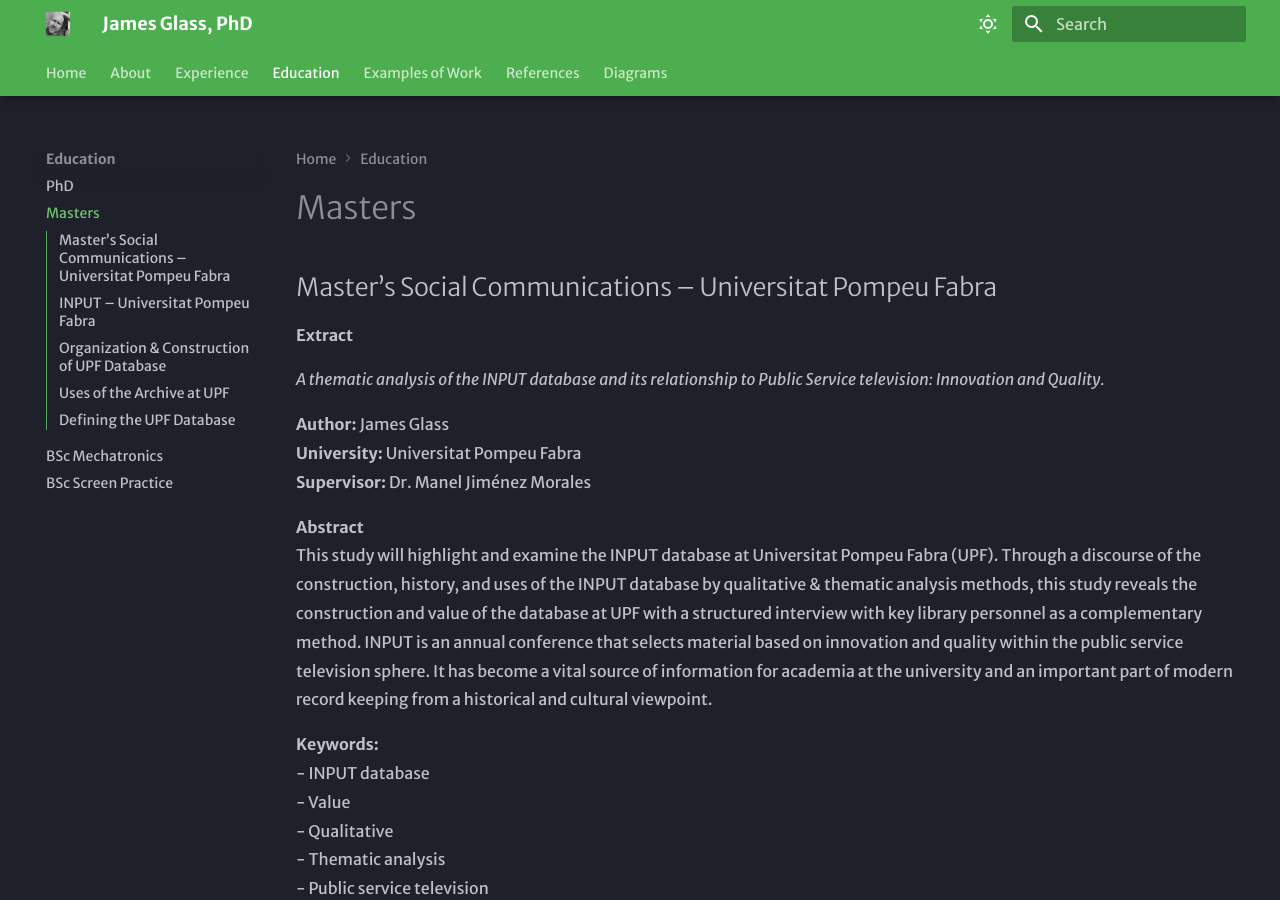
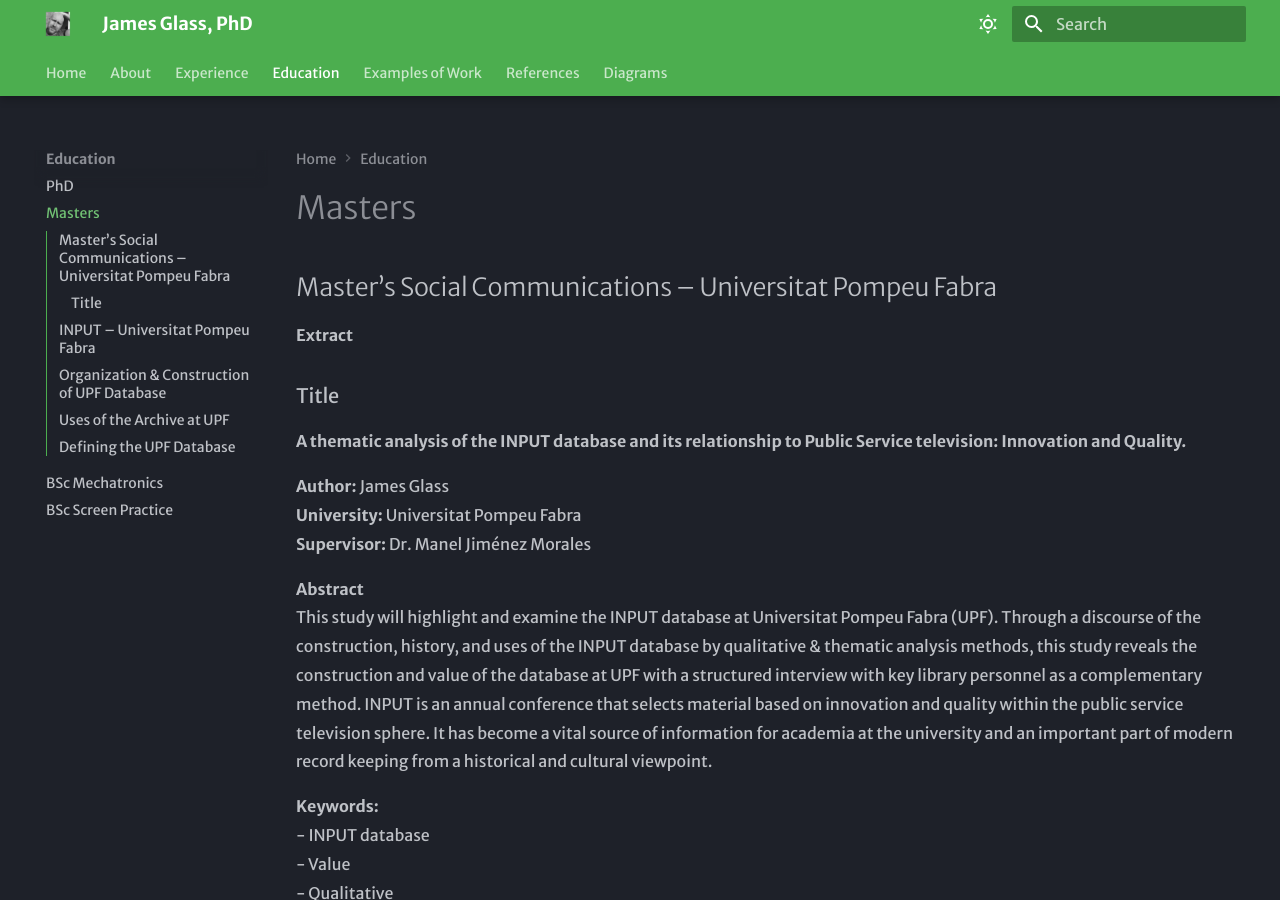
Before and after one commit to james-glass1999/MKDocs-James-Glass-PhD, an MkDocs documentation site: the page built from docs/education/masters.md, in a window 1280 px wide and 900 px high. Built offline with MkDocs 1.6.1 and Material for MkDocs 9.7.7, drawn with Linux system fonts in a browser that asks for light colours.

Commit message:
Adding titles for education

```diff
--- a/docs/education/masters.md
+++ b/docs/education/masters.md
@@ -2,7 +2,9 @@
 
 **Extract**
 
-*A thematic analysis of the INPUT database and its relationship to Public Service television: Innovation and Quality.*
+### Title
+
+**A thematic analysis of the INPUT database and its relationship to Public Service television: Innovation and Quality.**
 
 **Author:** James Glass
 **University:** Universitat Pompeu Fabra
```
Also changed, not shown: docs/education/phd.md (+4 -0 lines), docs/index.md (+1 -0 lines).
